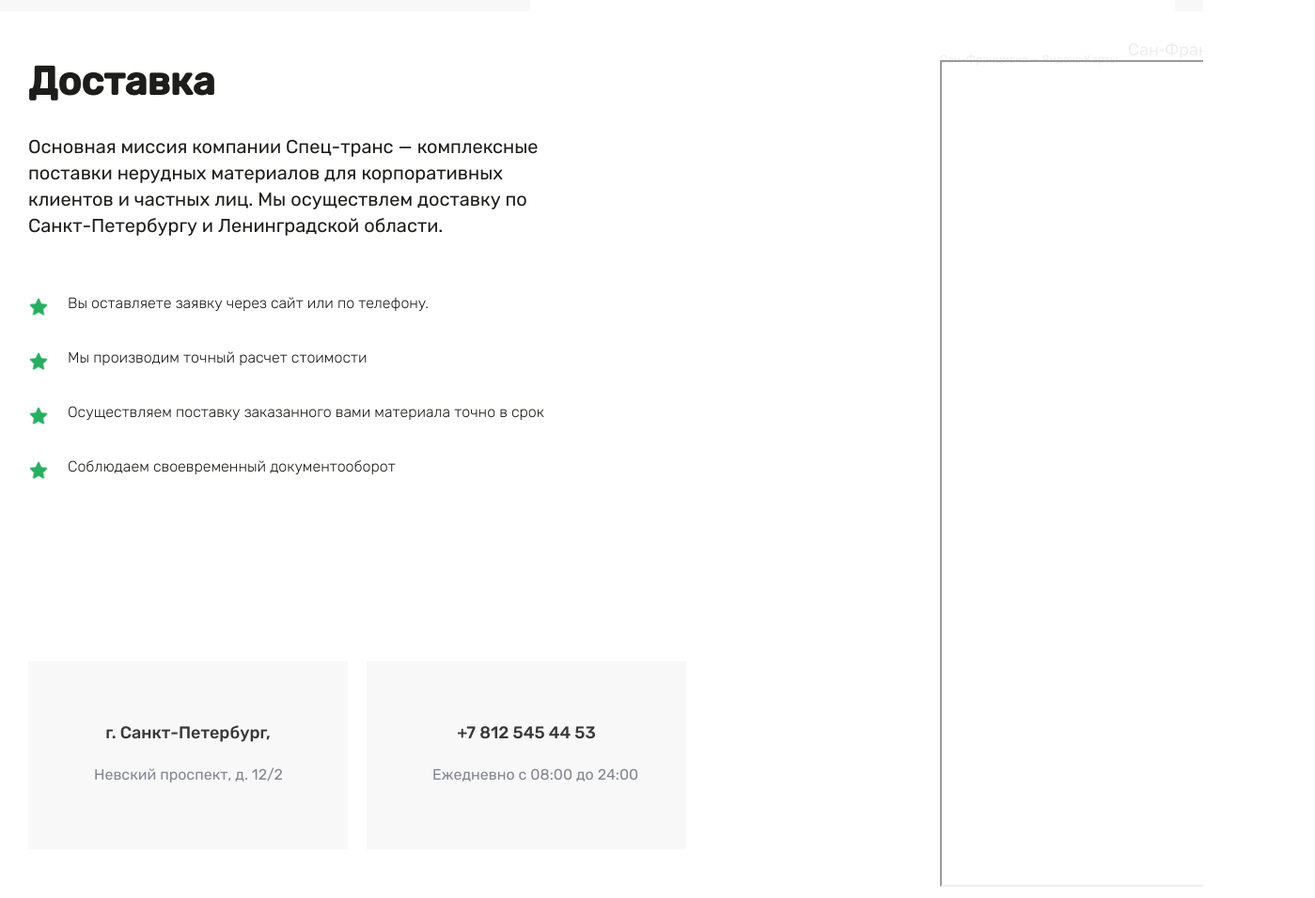
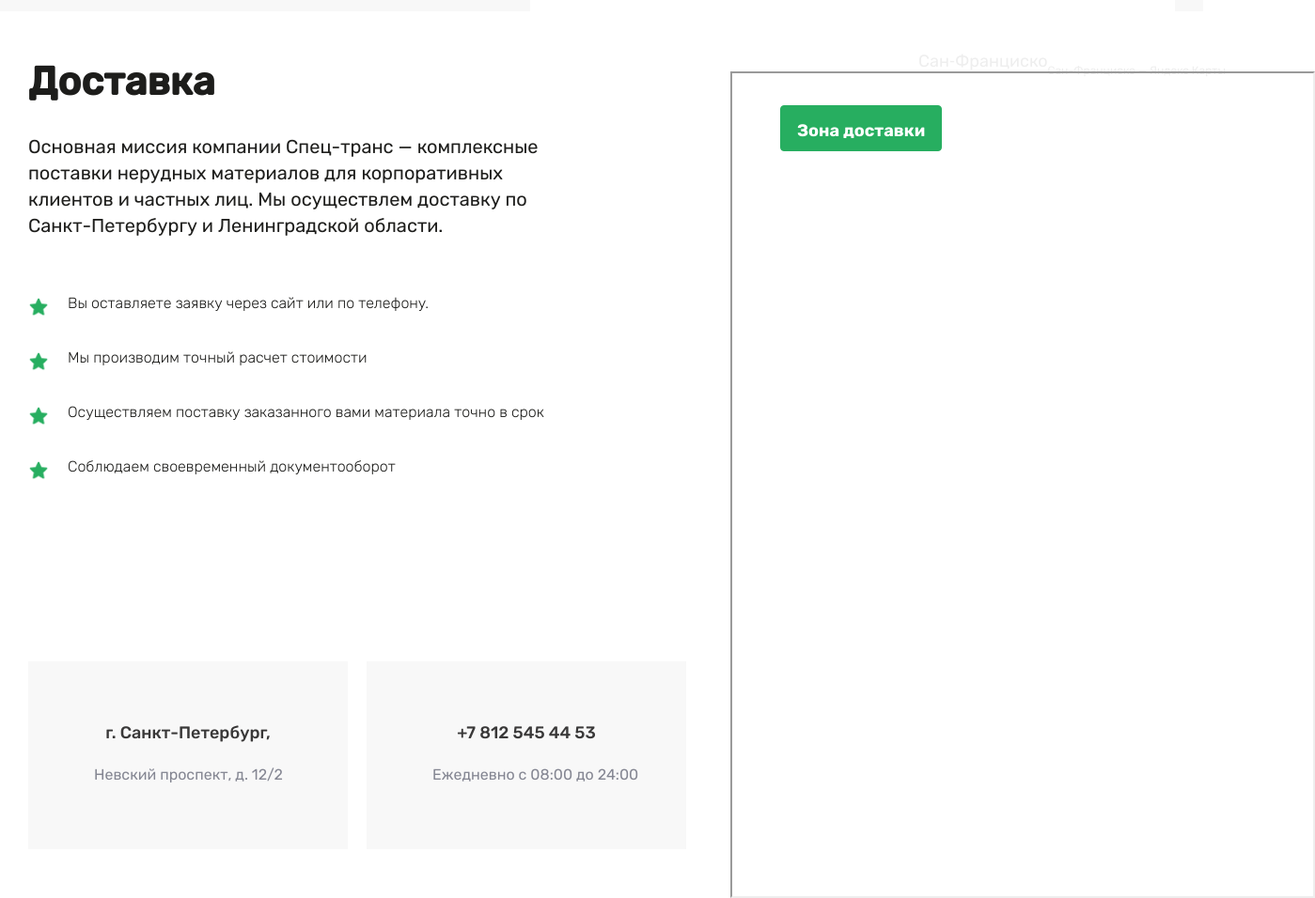
Before and after one commit to OzodAkromov/mineral, a plain HTML site: page index.html in a window 1280 px wide. Shown: the part 2828-3784 px from the top of the page at 94% size, 1399 px wide, since content can reach past the window. Drawn offline with Linux system fonts and the light colour scheme.

Commit message:
first commit

```diff
--- a/index.html
+++ b/index.html
@@ -148,7 +148,7 @@
                 <textarea placeholder="Комментарии"></textarea>
                 <div class="check">
                     <input type="checkbox">
-                    <label id="check" for="check">Соглашение о персональных данных</label>
+                    <label id="check" for="check">Соглашение o персональных данных</label>
                 </div>
             </form>
         </div>
@@ -157,6 +157,7 @@
     <!-- services -->
     <section class="services">
         <div class="container">
+            <button class="btn">Зона доставки</button>
             <div class="delivery">
                 <h1 class="site-title">Доставка</h1>
                 <p class="text">Основная миссия компании Спец-транс — комплексные поставки нерудных материалов для корпоративных клиентов и частных лиц. Мы осуществлем доставку по Санкт-Петербургу и Ленинградской области.</p>
@@ -175,12 +176,12 @@
                 <p class="text">+7 812 545 44 53</p>
                 <p class="text-2">Ежедневно с 08:00 до 24:00</p>
             </div>
+            <div class="map">
+                <div style="position:relative;overflow:hidden;"><a href="https://yandex.uz/maps/90/san-francisco/?utm_medium=mapframe&utm_source=maps" style="color:#eee;font-size:18px;position:relative;;margin-left:200px;">Сан‑Франциско</a><a href="https://yandex.uz/maps/90/san-francisco/?ll=-122.435935%2C37.769720&mode=search&ol=geo&ouri=ymapsbm1%3A%2F%2Fgeo%3Fdata%3DCgoyMjQwNTc2ODgyEklVbml0ZWQgU3RhdGVzIG9mIEFtZXJpY2EsIENhbGlmb3JuaWEsIFNhbiBGcmFuY2lzY28gQ291bnR5LCBTYW4gRnJhbmNpc2NvIgoN0uT0whWUCRdC&utm_medium=mapframe&utm_source=maps&z=12.39" style="color:#eee;font-size:12px;position:absolute;top:14px;">Сан-Франциско — Яндекс Карты</a><iframe src="https://yandex.uz/map-widget/v1/?ll=-122.435935%2C37.769720&mode=search&ol=geo&ouri=ymapsbm1%3A%2F%2Fgeo%3Fdata%3DCgoyMjQwNTc2ODgyEklVbml0ZWQgU3RhdGVzIG9mIEFtZXJpY2EsIENhbGlmb3JuaWEsIFNhbiBGcmFuY2lzY28gQ291bnR5LCBTYW4gRnJhbmNpc2NvIgoN0uT0whWUCRdC&z=12.39"width="622px" height="880" frameborder="1" allowfullscreen="true" style="position:relative;"></iframe></div>
+            </div>
+
         </div>
     </section>
-
-    <div class="map">
-        <div style="position:relative;overflow:hidden;"><a href="https://yandex.uz/maps/90/san-francisco/?utm_medium=mapframe&utm_source=maps" style="color:#eee;font-size:18px;position:relative;;margin-left:200px;">Сан‑Франциско</a><a href="https://yandex.uz/maps/90/san-francisco/?ll=-122.435935%2C37.769720&mode=search&ol=geo&ouri=ymapsbm1%3A%2F%2Fgeo%3Fdata%3DCgoyMjQwNTc2ODgyEklVbml0ZWQgU3RhdGVzIG9mIEFtZXJpY2EsIENhbGlmb3JuaWEsIFNhbiBGcmFuY2lzY28gQ291bnR5LCBTYW4gRnJhbmNpc2NvIgoN0uT0whWUCRdC&utm_medium=mapframe&utm_source=maps&z=12.39" style="color:#eee;font-size:12px;position:absolute;top:14px;">Сан-Франциско — Яндекс Карты</a><iframe src="https://yandex.uz/map-widget/v1/?ll=-122.435935%2C37.769720&mode=search&ol=geo&ouri=ymapsbm1%3A%2F%2Fgeo%3Fdata%3DCgoyMjQwNTc2ODgyEklVbml0ZWQgU3RhdGVzIG9mIEFtZXJpY2EsIENhbGlmb3JuaWEsIFNhbiBGcmFuY2lzY28gQ291bnR5LCBTYW4gRnJhbmNpc2NvIgoN0uT0whWUCRdC&z=12.39"width="690px" height="880" frameborder="1" allowfullscreen="true" style="position:relative;"></iframe></div>
-    </div>
 
     <!-- footer -->
     <section class="footer">
@@ -191,7 +192,6 @@
             <p class="text-3">Услуги</p>
             <img class="icons" src="./images/Group 426.png" alt="#">
             <div class="border"><p>+7 928 245 15 20</p></div>
-
         </div>
     </section>
 </body>
--- a/style.css
+++ b/style.css
@@ -499,9 +499,30 @@ input[type=checkbox]{
     margin-top: 24px;
 }
 
+.services .container .btn {
+    width: 172px;
+    height: 49px;
+    border: 1px solid #27AE60;
+    background: #27AE60;
+    border-radius: 4px;
+    cursor: pointer;
+    margin-left: 800px;
+    margin-top: 50px;
+    position: absolute;
+    text-align: center;
+    color: #ffffff;
+    font-size: 18px;
+    padding: 15px;
+    font-family: 'Rubik-700', sans-serif;
+    font-weight: 700;
+    z-index: 4;
+}
+
 .map {
-    margin-left: 1000px;
-    margin-top: -1000px;
+    position: absolute;
+    z-index: -4;
+    margin-left: 747px;
+    margin-top: -850px;
     outline: none;
 }
 
```
